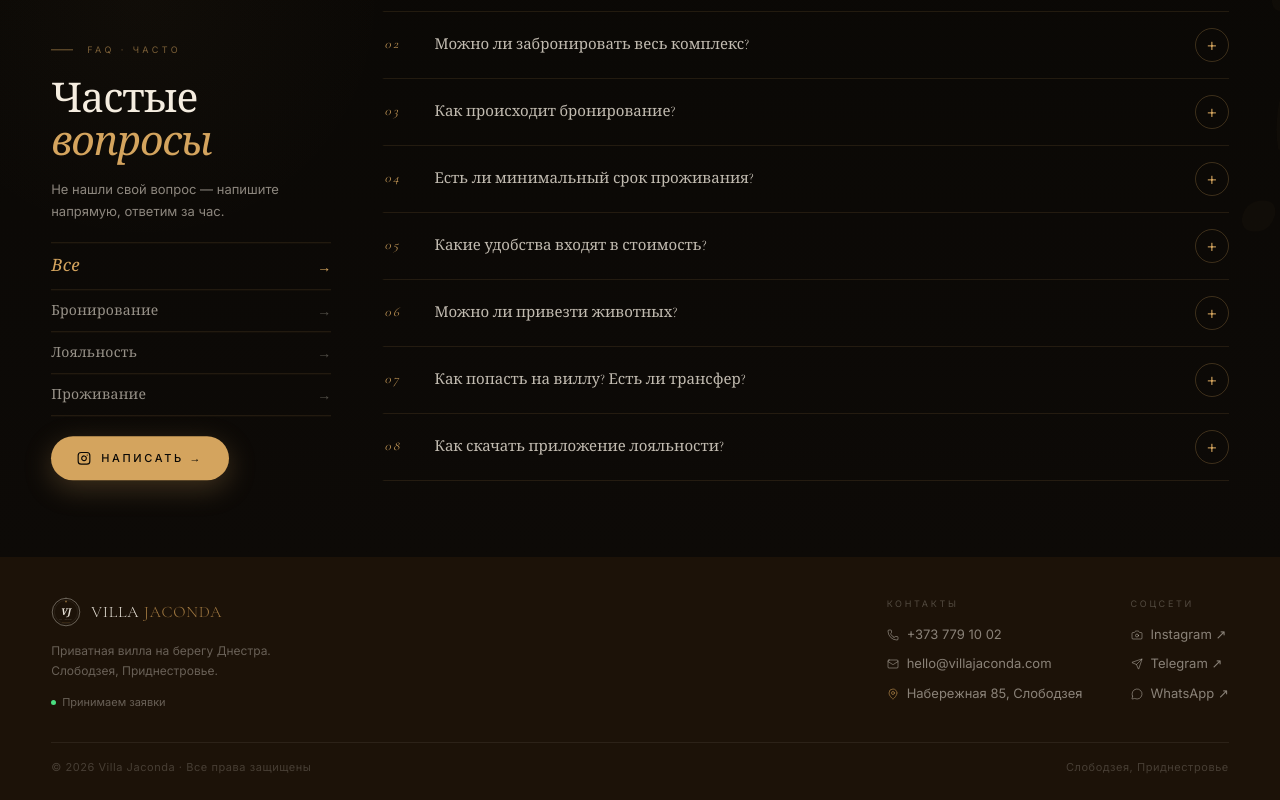
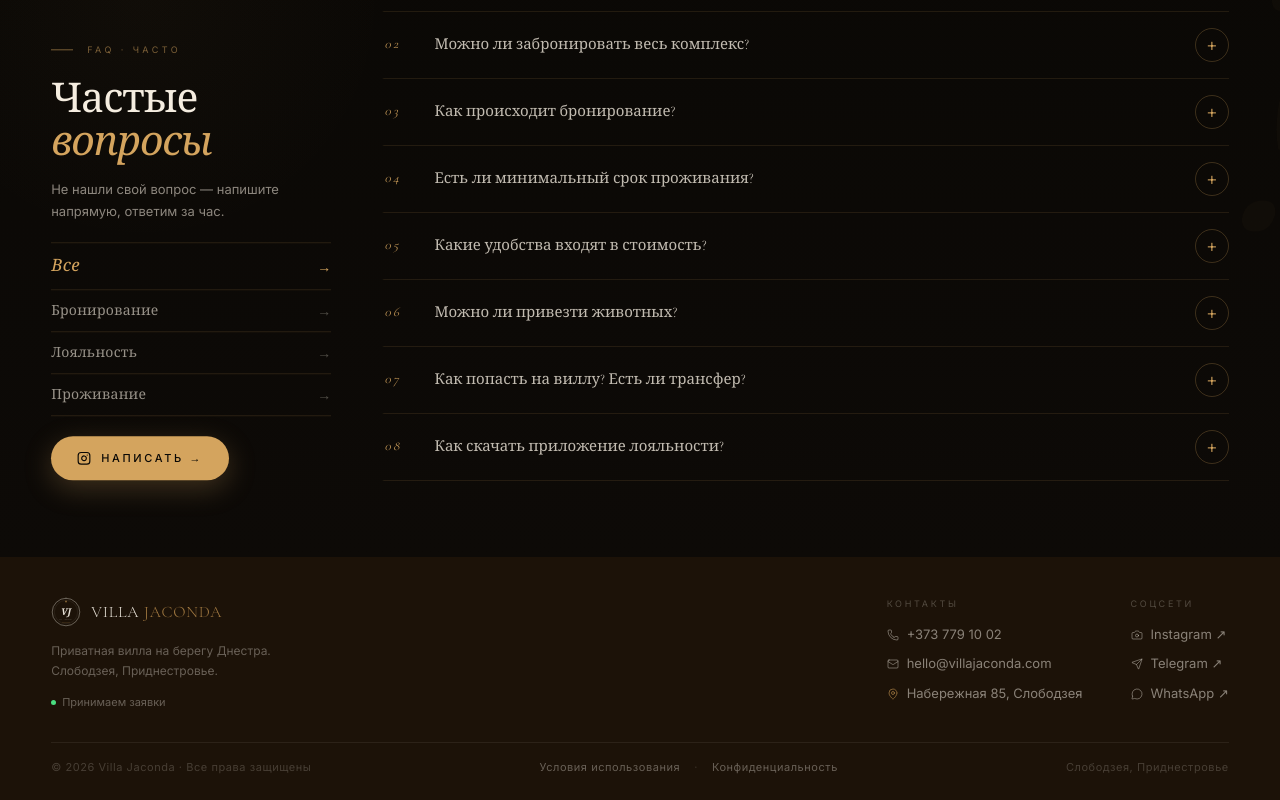
Before and after one commit to nekopunk44/Loyalty_app, a Next.js app in the folder web/: page / in a window 1280 px wide. Shown: the part 3174-3974 px from the top of the page. Built offline with nearby package versions, Linux system fonts and the light colour scheme; no server answers.

Commit message:
feat(web): ссылки на /terms и /privacy в футере

```diff
--- a/web/components/Footer.js
+++ b/web/components/Footer.js
@@ -1,4 +1,5 @@
 'use client';
+import Link from 'next/link';
 import Icon from './ui/Icon';
 import VJMonogram from './VJMonogram';
 
@@ -84,8 +85,23 @@ export default function Footer() {
         </div>
 
         {/* Bottom bar */}
-        <div style={{ borderTop: '1px solid rgba(247,242,232,0.07)', paddingTop: 16, display: 'flex', justifyContent: 'space-between', alignItems: 'center', flexWrap: 'wrap', gap: 8 }}>
+        <div style={{ borderTop: '1px solid rgba(247,242,232,0.07)', paddingTop: 16, display: 'flex', justifyContent: 'space-between', alignItems: 'center', flexWrap: 'wrap', gap: 12 }}>
           <p style={{ margin: 0, fontSize: 11, color: 'rgba(247,242,232,0.2)', letterSpacing: '0.05em' }}>© {year} Villa Jaconda · Все права защищены</p>
+
+          <nav style={{ display: 'flex', alignItems: 'center', gap: 14, fontSize: 11, letterSpacing: '0.05em' }}>
+            <Link href="/terms" style={{ color: 'rgba(247,242,232,0.35)', textDecoration: 'none', transition: 'color 0.25s ease' }}
+              onMouseEnter={e => e.currentTarget.style.color = 'var(--r-gold)'}
+              onMouseLeave={e => e.currentTarget.style.color = 'rgba(247,242,232,0.35)'}>
+              Условия использования
+            </Link>
+            <span style={{ color: 'rgba(247,242,232,0.15)' }}>·</span>
+            <Link href="/privacy" style={{ color: 'rgba(247,242,232,0.35)', textDecoration: 'none', transition: 'color 0.25s ease' }}
+              onMouseEnter={e => e.currentTarget.style.color = 'var(--r-gold)'}
+              onMouseLeave={e => e.currentTarget.style.color = 'rgba(247,242,232,0.35)'}>
+              Конфиденциальность
+            </Link>
+          </nav>
+
           <p style={{ margin: 0, fontSize: 11, color: 'rgba(247,242,232,0.2)', letterSpacing: '0.05em' }}>Слободзея, Приднестровье</p>
         </div>
 
```
